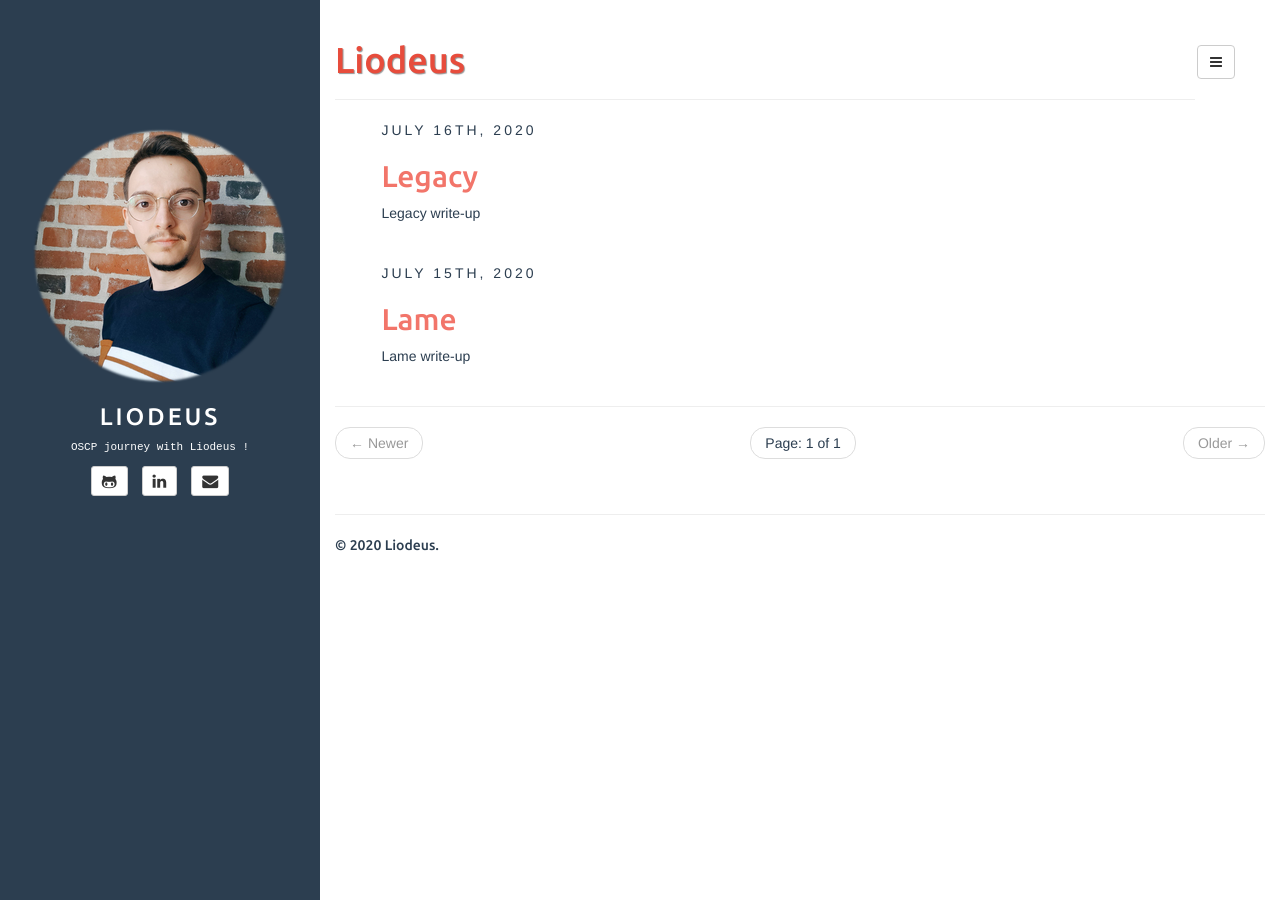
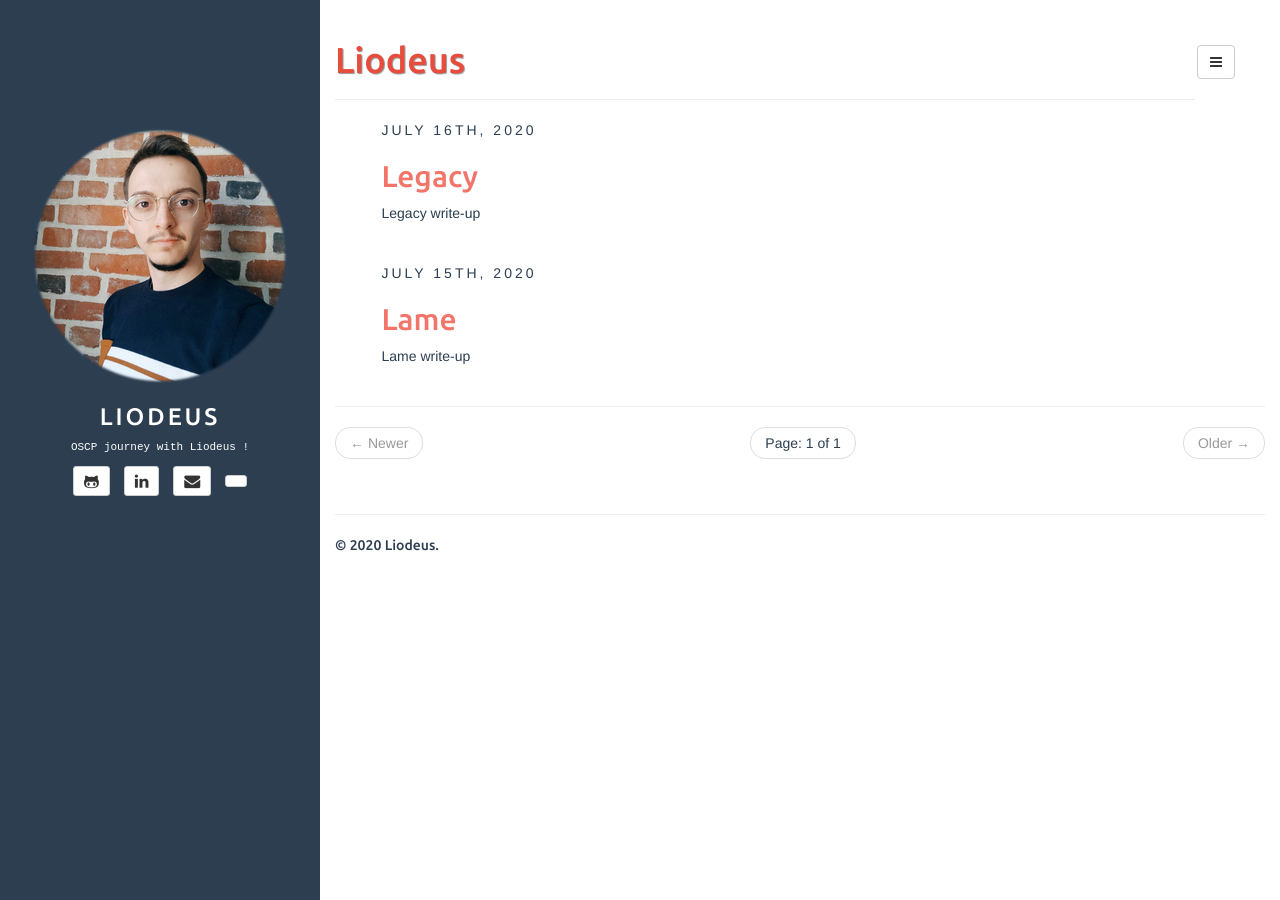
Before and after one commit to Liodeus/liodeus.github.io, a Jekyll site: the page built from index.html, in a window 1280 px wide. Built offline with Jekyll 4.4.1, drawn with Linux system fonts in a browser that asks for light colours; the list of posts is cut into pages by our own code.

Commit message:
Update sidebar.html

```diff
--- a/_includes/sidebar.html
+++ b/_includes/sidebar.html
@@ -37,6 +37,10 @@
 			</a>
 		</li>
 		{% endif %}
+		<li>
+			<a class="btn btn-default btn-sm" href="https://www.hackthebox.eu/profile/26480">
+			</a>
+		</li>
 	</ul>
 </div>
 <!-- sidebar.html end -->
```
